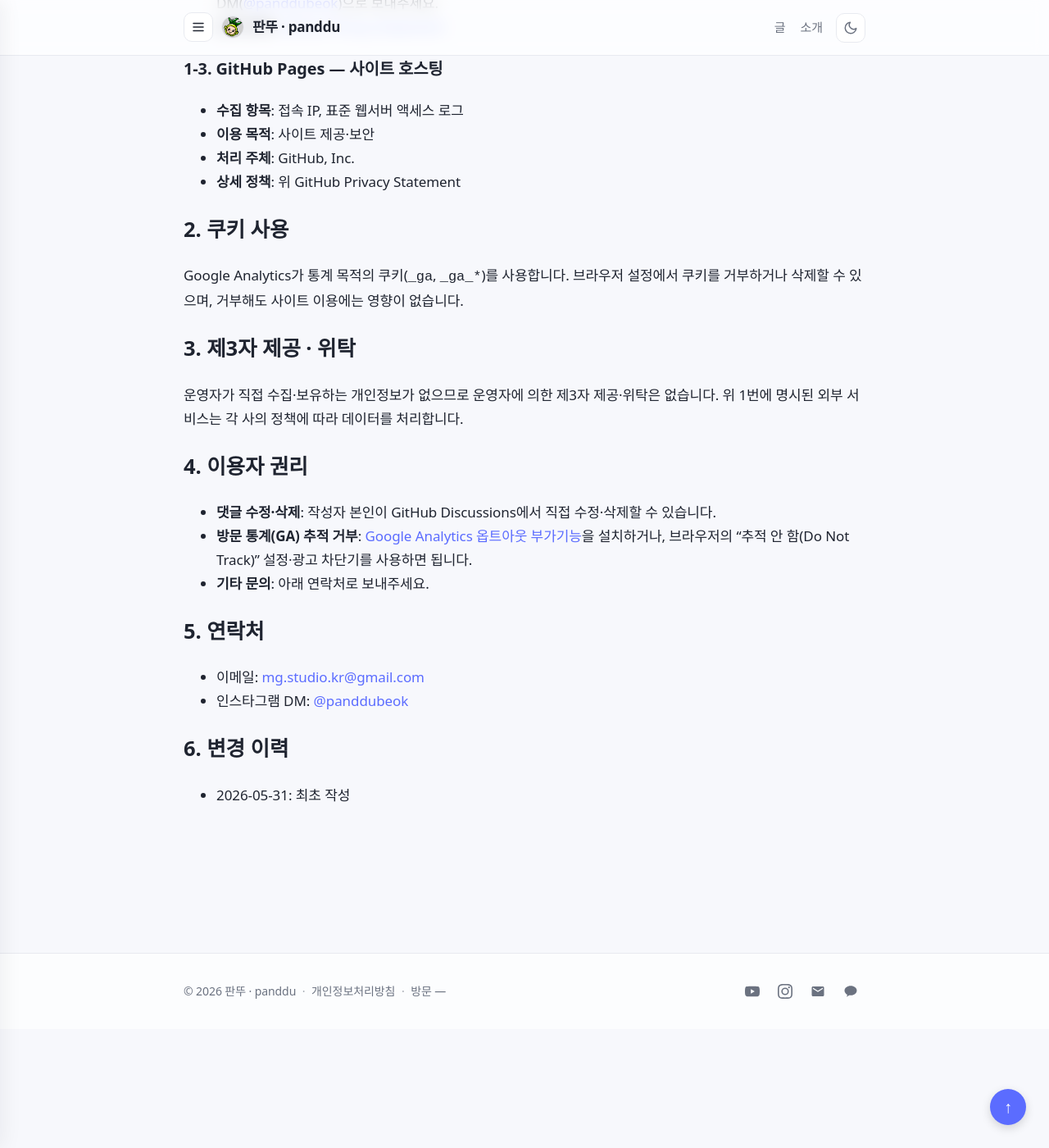
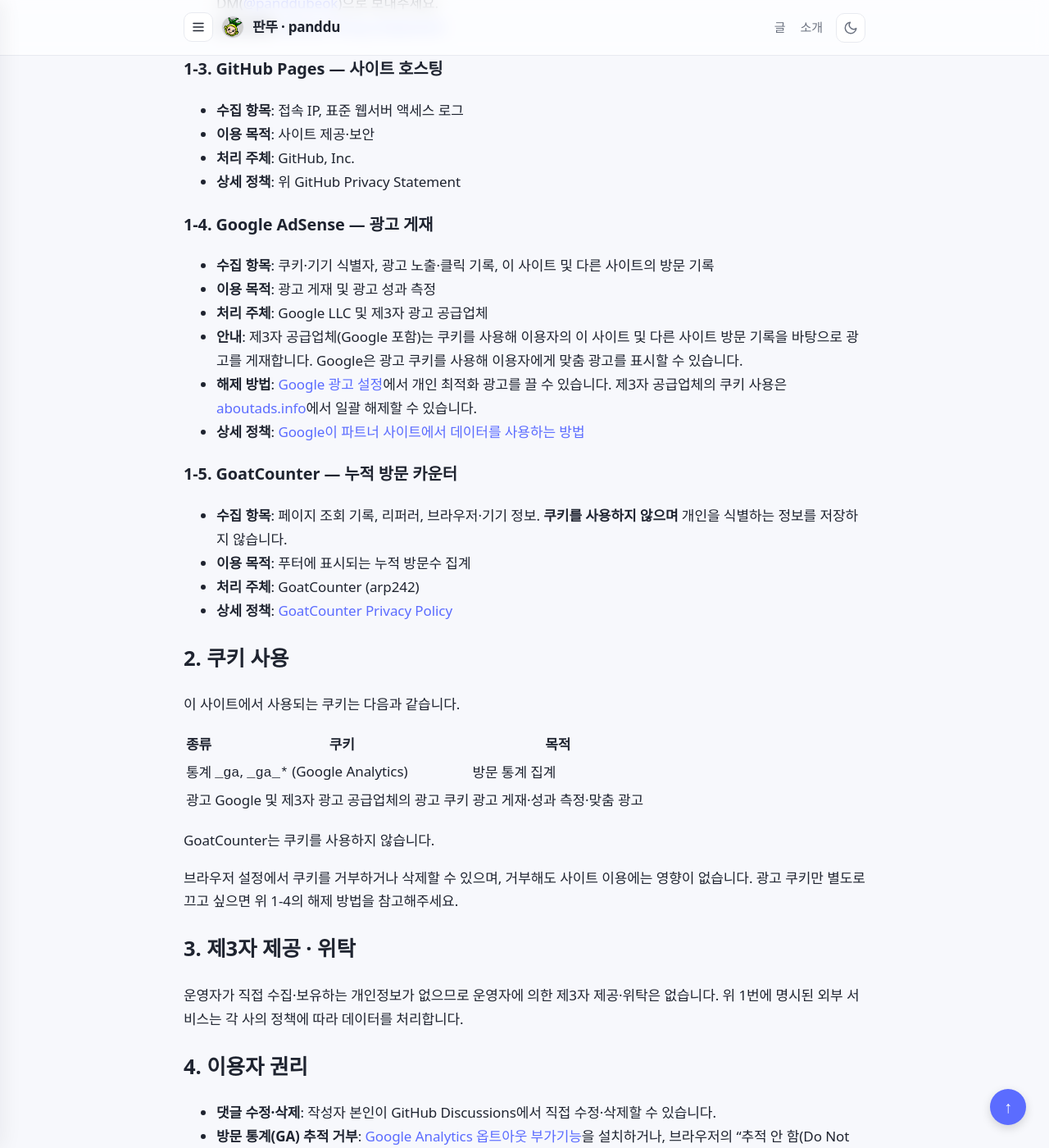
Before and after one commit to panddu/panddu.github.io, a Jekyll site: the page built from privacy.md, in a window 1280 px wide and 1400 px high, scrolled down 821 px. Shown: the whole window at 82% size. Built offline with Jekyll 4.4.1, drawn with Linux system fonts in a browser that asks for light colours; some web fonts are replaced; some of the changed text lies outside the part shown.

Commit message:
docs: disclose AdSense cookies, flesh out about page, add 404
privacy.md에 광고 관련 고지가 한 줄도 없는데 head에서 AdSense
스크립트는 나가고 있었다. 애드센스 프로그램 정책이 명시적으로
요구하는 항목이라 1-4(AdSense)·1-5(GoatCounter) 절을 추가하고
쿠키 섹션을 통계/광고 구분 표로 정리했다.

about 페이지는 가시 텍스트가 225자(소개 문장 1줄 + 링크 목록)뿐이었다.
심사자가 가장 먼저 보는 페이지라 자기소개·상담소 안내·블로그 구성·
운영/저작권 안내를 채워 1,185자로 늘렸다.

404.html이 없어 GitHub 기본 404가 나가던 것도 자체 페이지로 교체.
blog-start(본문 32자)는 목록엔 남기고 검색 색인에서만 제외한다.

Co-Authored-By: Claude Opus 5 (1M context) <noreply@anthropic.com>

```diff
--- a/privacy.md
+++ b/privacy.md
@@ -2,12 +2,12 @@
 layout: default
 title: 개인정보처리방침
 permalink: /privacy/
-description: panddu.github.io가 사용하는 외부 서비스(GA4·Giscus·GitHub Pages)와 수집 정보 안내.
+description: panddu.github.io가 사용하는 외부 서비스(GA4·Google AdSense·Giscus·GoatCounter·GitHub Pages)와 쿠키·수집 정보 안내.
 ---
 
 # 개인정보처리방침
 
-마지막 업데이트: 2026-05-31
+마지막 업데이트: 2026-08-23
 
 이 사이트(**panddu.github.io**)는 개인 운영 블로그입니다. 회원가입·로그인·결제·뉴스레터 같은 기능이 없어서 운영자가 **직접 수집하는 개인정보는 없습니다.** 다만 사이트 운영을 위해 아래 외부 서비스를 사용하고 있어, 해당 서비스가 처리하는 정보를 안내드립니다.
 
@@ -33,9 +33,32 @@ description: panddu.github.io가 사용하는 외부 서비스(GA4·Giscus·GitH
 - **처리 주체**: GitHub, Inc.
 - **상세 정책**: 위 GitHub Privacy Statement
 
+### 1-4. Google AdSense — 광고 게재
+- **수집 항목**: 쿠키·기기 식별자, 광고 노출·클릭 기록, 이 사이트 및 다른 사이트의 방문 기록
+- **이용 목적**: 광고 게재 및 광고 성과 측정
+- **처리 주체**: Google LLC 및 제3자 광고 공급업체
+- **안내**: 제3자 공급업체(Google 포함)는 쿠키를 사용해 이용자의 이 사이트 및 다른 사이트 방문 기록을 바탕으로 광고를 게재합니다. Google은 광고 쿠키를 사용해 이용자에게 맞춤 광고를 표시할 수 있습니다.
+- **해제 방법**: [Google 광고 설정](https://www.google.com/settings/ads)에서 개인 최적화 광고를 끌 수 있습니다. 제3자 공급업체의 쿠키 사용은 [aboutads.info](https://www.aboutads.info/choices/)에서 일괄 해제할 수 있습니다.
+- **상세 정책**: [Google이 파트너 사이트에서 데이터를 사용하는 방법](https://policies.google.com/technologies/partner-sites)
+
+### 1-5. GoatCounter — 누적 방문 카운터
+- **수집 항목**: 페이지 조회 기록, 리퍼러, 브라우저·기기 정보. **쿠키를 사용하지 않으며** 개인을 식별하는 정보를 저장하지 않습니다.
+- **이용 목적**: 푸터에 표시되는 누적 방문수 집계
+- **처리 주체**: GoatCounter (arp242)
+- **상세 정책**: [GoatCounter Privacy Policy](https://www.goatcounter.com/help/privacy)
+
 ## 2. 쿠키 사용
 
-Google Analytics가 통계 목적의 쿠키(`_ga`, `_ga_*`)를 사용합니다. 브라우저 설정에서 쿠키를 거부하거나 삭제할 수 있으며, 거부해도 사이트 이용에는 영향이 없습니다.
+이 사이트에서 사용되는 쿠키는 다음과 같습니다.
+
+| 종류 | 쿠키 | 목적 |
+| --- | --- | --- |
+| 통계 | `_ga`, `_ga_*` (Google Analytics) | 방문 통계 집계 |
+| 광고 | Google 및 제3자 광고 공급업체의 광고 쿠키 | 광고 게재·성과 측정·맞춤 광고 |
+
+GoatCounter는 쿠키를 사용하지 않습니다.
+
+브라우저 설정에서 쿠키를 거부하거나 삭제할 수 있으며, 거부해도 사이트 이용에는 영향이 없습니다. 광고 쿠키만 별도로 끄고 싶으면 위 1-4의 해제 방법을 참고해주세요.
 
 ## 3. 제3자 제공 · 위탁
 
@@ -45,6 +68,7 @@ Google Analytics가 통계 목적의 쿠키(`_ga`, `_ga_*`)를 사용합니다.
 
 - **댓글 수정·삭제**: 작성자 본인이 GitHub Discussions에서 직접 수정·삭제할 수 있습니다.
 - **방문 통계(GA) 추적 거부**: [Google Analytics 옵트아웃 부가기능](https://tools.google.com/dlpage/gaoptout)을 설치하거나, 브라우저의 "추적 안 함(Do Not Track)" 설정·광고 차단기를 사용하면 됩니다.
+- **맞춤 광고 거부**: [Google 광고 설정](https://www.google.com/settings/ads) 또는 [aboutads.info](https://www.aboutads.info/choices/)에서 해제할 수 있습니다. 해제해도 광고 자체는 표시될 수 있으나 개인 최적화는 적용되지 않습니다.
 - **기타 문의**: 아래 연락처로 보내주세요.
 
 ## 5. 연락처
@@ -54,4 +78,5 @@ Google Analytics가 통계 목적의 쿠키(`_ga`, `_ga_*`)를 사용합니다.
 
 ## 6. 변경 이력
 
+- 2026-08-23: Google AdSense(광고 쿠키)·GoatCounter 고지 추가, 쿠키 사용 항목 상세화
 - 2026-05-31: 최초 작성
```
Also changed, not shown: 404.html (added, +49 -0 lines), _posts/2026-05-30-blog-start.md (+3 -0 lines), about.md (+27 -1 lines).
